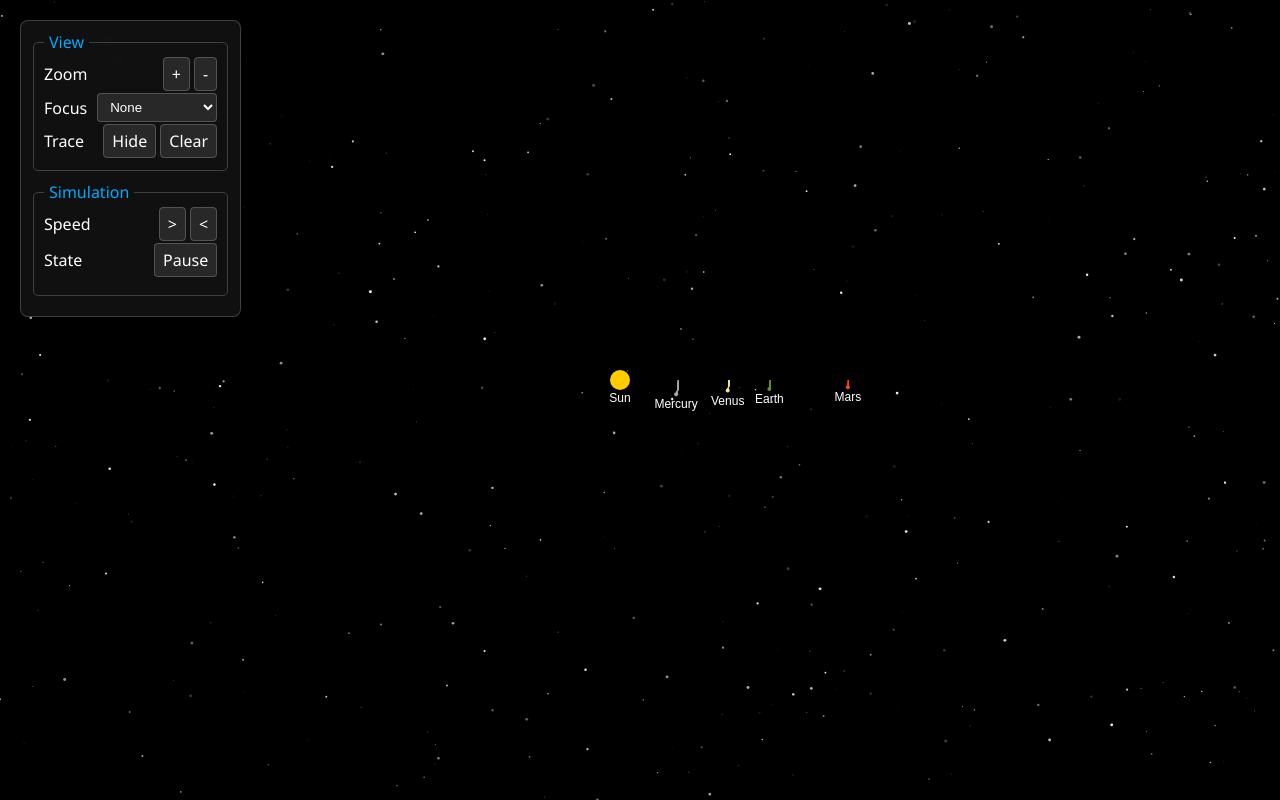
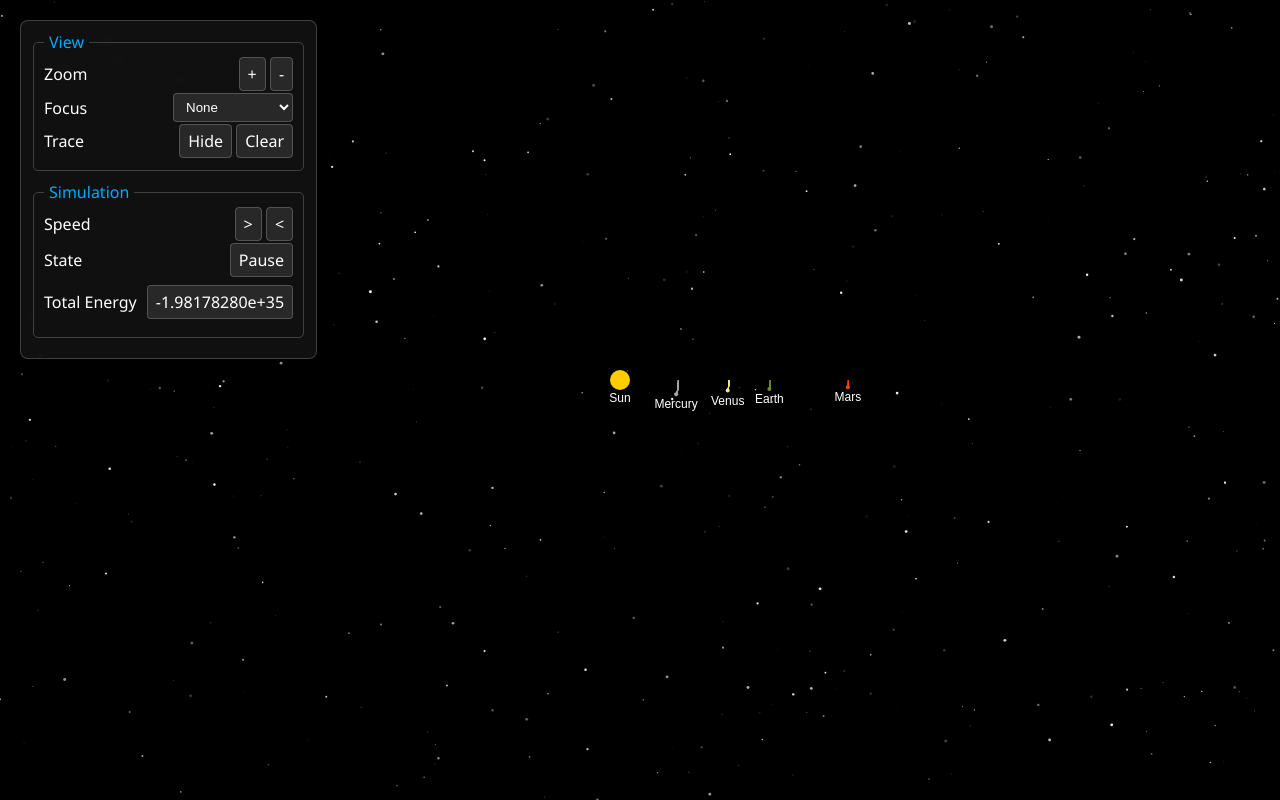
Before and after one commit to garzon/SolarSystemModel, a plain HTML site: page index.html in a window 1280 px wide. Drawn offline with Linux system fonts and the light colour scheme.

Commit message:
show real time total energy and distance

```diff
--- a/index.html
+++ b/index.html
@@ -67,7 +67,7 @@ body {
     margin-right: 10px;
 }
 
-#control-panel a, #control-panel select {
+#control-panel a, #control-panel select, #control-panel .value-display {
     color: #fff;
     background-color: rgba(255, 255, 255, 0.1);
     border: 1px solid rgba(255, 255, 255, 0.2);
@@ -203,6 +203,10 @@ body {
                     <label for="pause-button">State</label>
                     <a id="pause-button" href="#">Pause</a>
                 </div>
+                <div class="control-group">
+                    <label>Total Energy</label>
+                    <span id="total-energy" class="value-display">0</span>
+                </div>
         </fieldset>
     </div>
 
--- a/model.js
+++ b/model.js
@@ -86,32 +86,34 @@ function Obj(name, m, radius, color, rx, ry, vx, vy) {
     this.color = color;
     this.r = new Vector(rx, ry);
     this.v = new Vector(vx, vy);
-    this.oldr = this.r.clone(); // Initialize oldr
     config.updateList.push(this);
 }
 
 // Main -----------------------------------------
 
-function updatePos(obj) {
-    let acceleration = new Vector(0, 0);
+function calculateTotalEnergy() {
+    let kineticEnergy = 0;
+    let potentialEnergy = 0;
 
-    if ((!config.isIgnoreOthers) || (obj !== config.updateList[0])) {
-        for (let j = 0; j < config.prt_num; j++) {
-            if (config.isIgnoreOthers && j > 0) {
-                break;
-            }
+    for (const obj of config.updateList) {
+        kineticEnergy += 0.5 * obj.m * vmul(obj.v, obj.v);
+    }
 
-            const otherObj = config.updateList[j];
-
-            if (otherObj !== obj) {
-                const distanceVector = sub(otherObj.oldr, obj.r);
-                const distance = distanceVector.abs() + config.min_dist;
-                const force = cmul(config.G * otherObj.m / (distance * distance * distance), distanceVector);
-                acceleration = add(acceleration, force);
+    for (let i = 0; i < config.prt_num; i++) {
+        for (let j = i + 1; j < config.prt_num; j++) {
+            const obj1 = config.updateList[i];
+            const obj2 = config.updateList[j];
+            const distance = sub(obj1.r, obj2.r).abs();
+            if (distance > 0) {
+                potentialEnergy -= config.G * obj1.m * obj2.m / distance;
             }
         }
     }
+    return kineticEnergy + potentialEnergy;
+}
 
+function updatePos(obj, accelerations) {
+    const acceleration = accelerations[config.updateList.indexOf(obj)];
     obj.v = add(obj.v, cmul(config.dt, acceleration));
 
     if (config.isBounded) {
@@ -124,14 +126,25 @@ function updatePos(obj) {
 function movementManager() {
     if (config.stopMoving) return;
 
-    // First, update all positions based on old positions
+    // Calculate accelerations based on current positions
+    const accelerations = config.updateList.map(obj => {
+        let acceleration = new Vector(0, 0);
+        if ((!config.isIgnoreOthers) || (obj !== config.updateList[0])) {
+            for (const otherObj of config.updateList) {
+                if (otherObj !== obj) {
+                    const distanceVector = sub(otherObj.r, obj.r);
+                    const distance = distanceVector.abs() + config.min_dist;
+                    const force = cmul(config.G * otherObj.m / (distance * distance * distance), distanceVector);
+                    acceleration = add(acceleration, force);
+                }
+            }
+        }
+        return acceleration;
+    });
+
+    // Update all positions based on the calculated accelerations
     for (const obj of config.updateList) {
-        updatePos(obj);
-    }
-
-    // Then, update old positions for the next iteration
-    for (const obj of config.updateList) {
-        obj.oldr = obj.r.clone();
+        updatePos(obj, accelerations);
     }
 
     const infoPanel = document.getElementById('info-panel');
@@ -142,12 +155,15 @@ function movementManager() {
         const velocity = focusedPlanet.v.abs();
 
         document.getElementById('info-planet-name').textContent = focusedPlanet.name;
-        document.getElementById('info-distance').textContent = distance.toFixed(2) + ' AU';
+        document.getElementById('info-distance').textContent = distance.toFixed(8) + ' AU';
         document.getElementById('info-velocity').textContent = velocity.toFixed(2) + ' m/s';
         infoPanel.classList.add('visible');
     } else {
         infoPanel.classList.remove('visible');
     }
+
+    const totalEnergy = calculateTotalEnergy();
+    document.getElementById('total-energy').textContent = totalEnergy.toExponential(8);
 
     config.timer += config.dt;
     document.title = "Garzon's | Now T=" + (config.timer / 60 / 60 / 24).toString() + "d";
```
